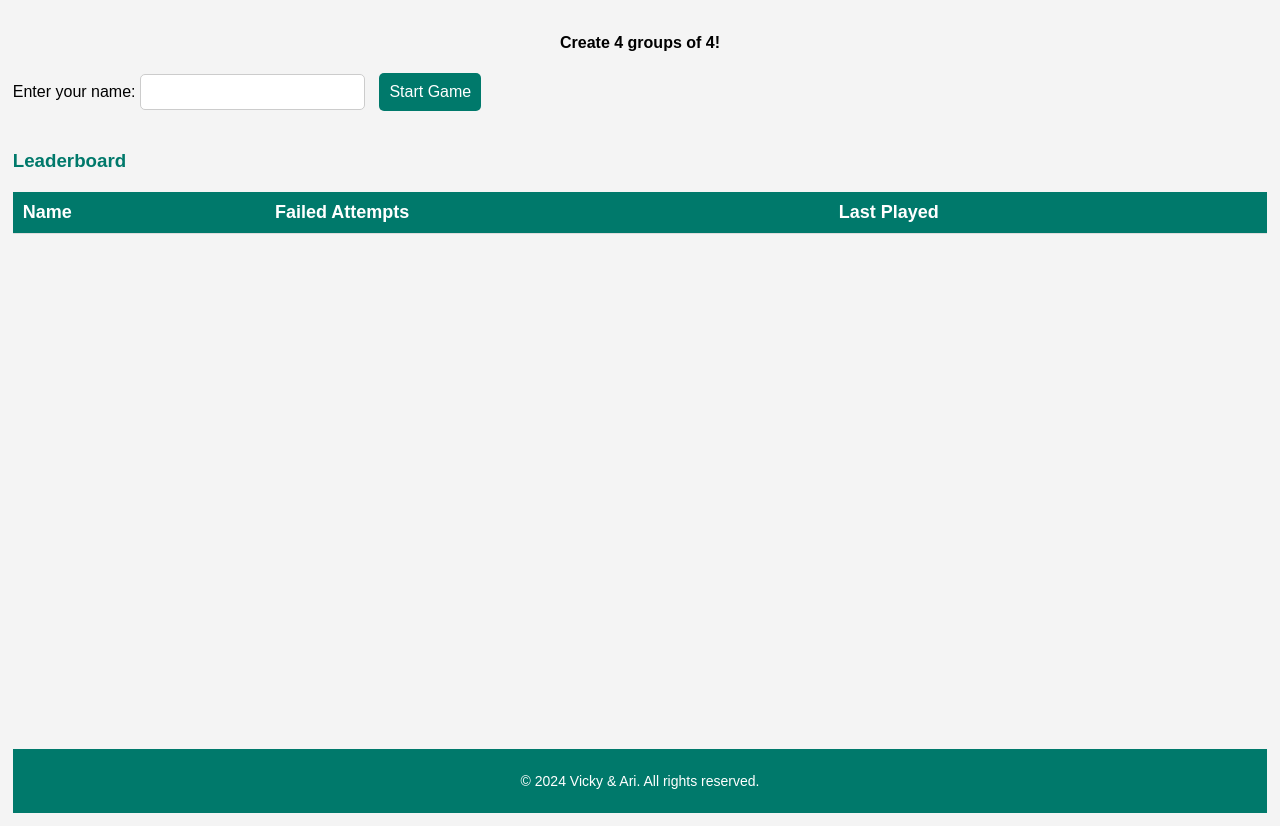
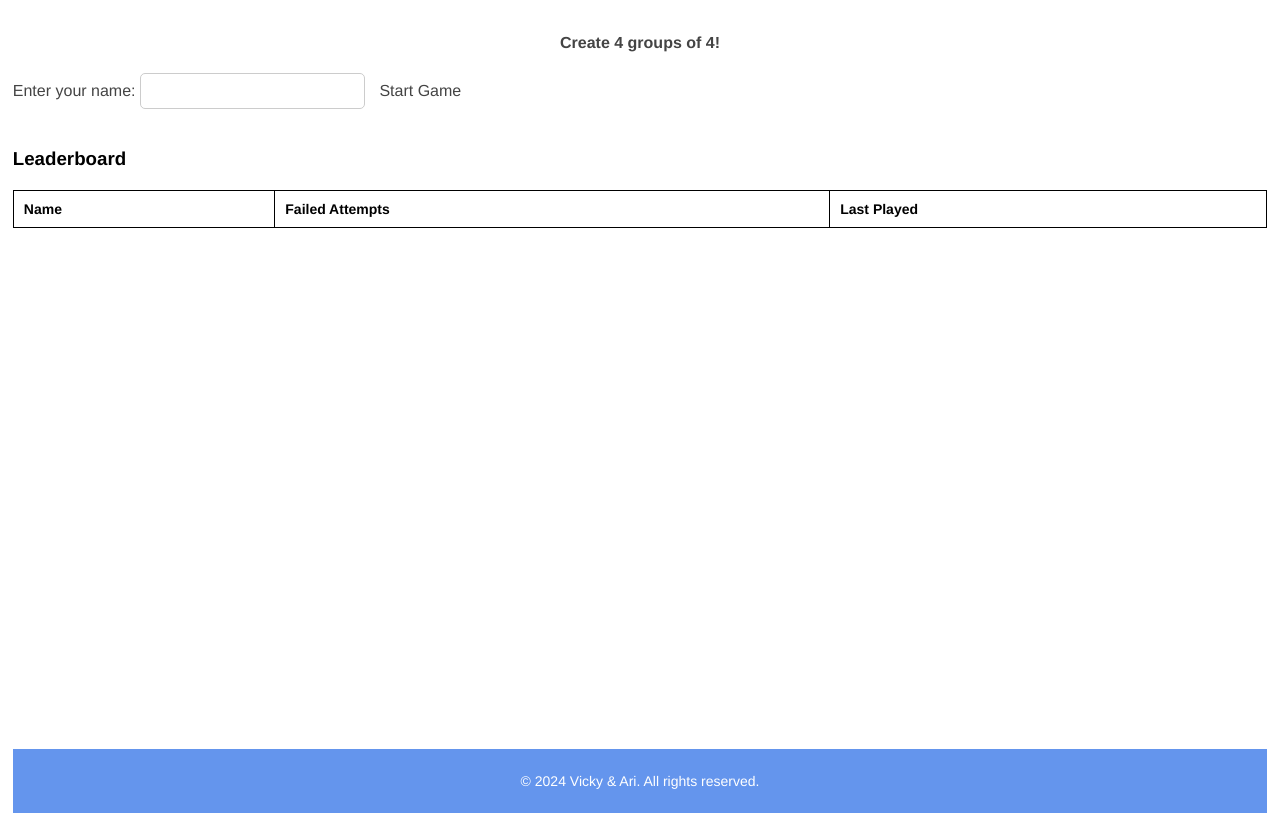
Before and after one commit to abiswas3/FouhyChristmasGames, a Flask app: page / in a window 1280 px wide. Run offline with Flask 3, Linux system fonts and the light colour scheme; data that the repository does not hold is empty.

Commit message:
Css changeS

```diff
--- a/static/connections.css
+++ b/static/connections.css
@@ -1,12 +1,13 @@
 /* General styles */
 body {
-    font-family: Arial, sans-serif;
+    font-family: 'Helvetica', 'Arial', sans-serif;
+    color: #444444;
     margin: 0;
     padding: 1%;
     min-height: 100vh;  /* Ensure body fills at least the height of the viewport */
     display: flex;
     flex-direction: column;
-    background-color: #f4f4f4;
+    background-color: white;;
 
 }
 
@@ -28,9 +29,10 @@ body {
 #tries{
     text-align: center;
 }
+
 #check-group-btn{
     text-align: center;
-    width: 100%;
+    width: 50%;
 
 }
 .header{
@@ -44,8 +46,8 @@ body {
     justify-content: center;
     width: 100%;  /* Use 100% of the cell's available width */
     height: 100%;  /* Ensure the height is consistent with all other rows */
-    background-color: #00796b;
-    color: white;
+    background-color: rgb(220,220,220);
+    color: black;
     font-weight: bold;
     border-radius: 8px;
     cursor: pointer;
@@ -69,7 +71,8 @@ body {
 }
 
 .game-item.selected {
-    background-color: red;  /* Highlight the selected items */
+    background-color: rgb(100, 149, 237);  /* Highlight the selected items */
+    color: white;
 }
 
 
@@ -92,8 +95,8 @@ body {
 
 .completed-group {
     padding: 10px;
-    background-color: #e0f7fa;
-    border: 1px solid #00acc1;
+    /* background-color: #e0f7fa; */
+    /* border: 1px solid #00acc1; */
     border-radius: 5px;
     margin-bottom: 10px;
 }
@@ -104,22 +107,72 @@ body {
 }
 
 h1, h3 {
-    color: #00796b;
+    color: black;
 }
 
-button {
-    padding: 10px;
-    font-size: 16px;
-    cursor: pointer;
-    background-color: #00796b;
-    color: white;
-    border: none;
-    border-radius: 5px;
-    transition: background-color 0.3s;
+<!-- HTML !-->
+<button class="button-6" role="button">Button 6</button>
+
+/* CSS */
+.button {
+  align-items: center;
+  background-color: #FFFFFF;
+  border: 1px solid rgba(0, 0, 0, 0.1);
+  border-radius: .25rem;
+  box-shadow: rgba(0, 0, 0, 0.02) 0 1px 3px 0;
+  box-sizing: border-box;
+  color: rgba(0, 0, 0, 0.85);
+  cursor: pointer;
+  display: inline-flex;
+  font-family: system-ui,-apple-system,system-ui,"Helvetica Neue",Helvetica,Arial,sans-serif;
+  font-size: 16px;
+  font-weight: 600;
+  justify-content: center;
+  line-height: 1.25;
+  margin: 0;
+  min-height: 3rem;
+  padding: calc(.875rem - 1px) calc(1.5rem - 1px);
+  position: relative;
+  text-decoration: none;
+  transition: all 250ms;
+  user-select: none;
+  -webkit-user-select: none;
+  touch-action: manipulation;
+  vertical-align: baseline;
+  width: auto;
 }
 
+.button:hover,.button:focus {
+  border-color: rgba(0, 0, 0, 0.15);
+  box-shadow: rgba(0, 0, 0, 0.1) 0 4px 12px;
+  color: rgba(0, 0, 0, 0.65);
+}
+
+.button:hover {
+  transform: translateY(-1px);
+}
+
+.button:active {
+  background-color: #F0F0F1;
+  border-color: rgba(0, 0, 0, 0.15);
+  box-shadow: rgba(0, 0, 0, 0.06) 0 2px 4px;
+  color: rgba(0, 0, 0, 0.65);
+  transform: translateY(0);
+}
+
+/* button { */
+/*     padding: 10px; */
+/*     font-size: 16px; */
+/*     cursor: pointer; */
+/*     /\* background-color: rgb(100, 149, 237);; *\/ */
+/*     color: black; */
+/*     border: 2px solid black; */
+/*     border-radius: 5px; */
+/*     transition: background-color 0.3s; */
+/* } */
+
 button:hover {
-    background-color: #004d40;
+    background-color: rgb(100, 149, 237);
 }
 
 input[type="text"] {
@@ -132,6 +185,7 @@ input[type="text"] {
 
 #name-container {
     display: block;
+    background-color: white;
 }
 
 
@@ -141,7 +195,7 @@ input[type="text"] {
 
 /* Footer Styles */
 footer {
-    background-color: #00796b;
+    background-color: rgb(100, 149, 237);;
     color: white;
     text-align: center;
     padding: 10px 0;
@@ -166,9 +220,9 @@ th, td {
 }
 
 th {
-    background-color: #00796b;
-    color: white;
-    font-size: 18px;
+    border: 1px solid black;
+    color: black;
+    font-size: 14px;
 }
 
 td {
--- a/templates/connections.html
+++ b/templates/connections.html
@@ -15,7 +15,7 @@
     <div id="name-container">
         <label for="username">Enter your name: </label>
         <input type="text" id="username">
-        <button onclick="startGame()">Start Game</button>
+        <button onclick="startGame()" class="button">Start Game</button>
     </div>
     <!-- Custom alert box -->
     <div id="custom-alert" class="alert">
--- a/templates/connections_gen.html
+++ b/templates/connections_gen.html
@@ -13,7 +13,7 @@
     <div id="name-container">
         <label for="username">Enter your name: </label>
         <input type="text" id="username">
-        <button onclick="startGame()">Start Game</button>
+        <buttn onclick="startGame()" class="button">Start Game</button>
     </div>
     <!-- Custom alert box -->
     <div id="custom-alert" class="alert">
```
